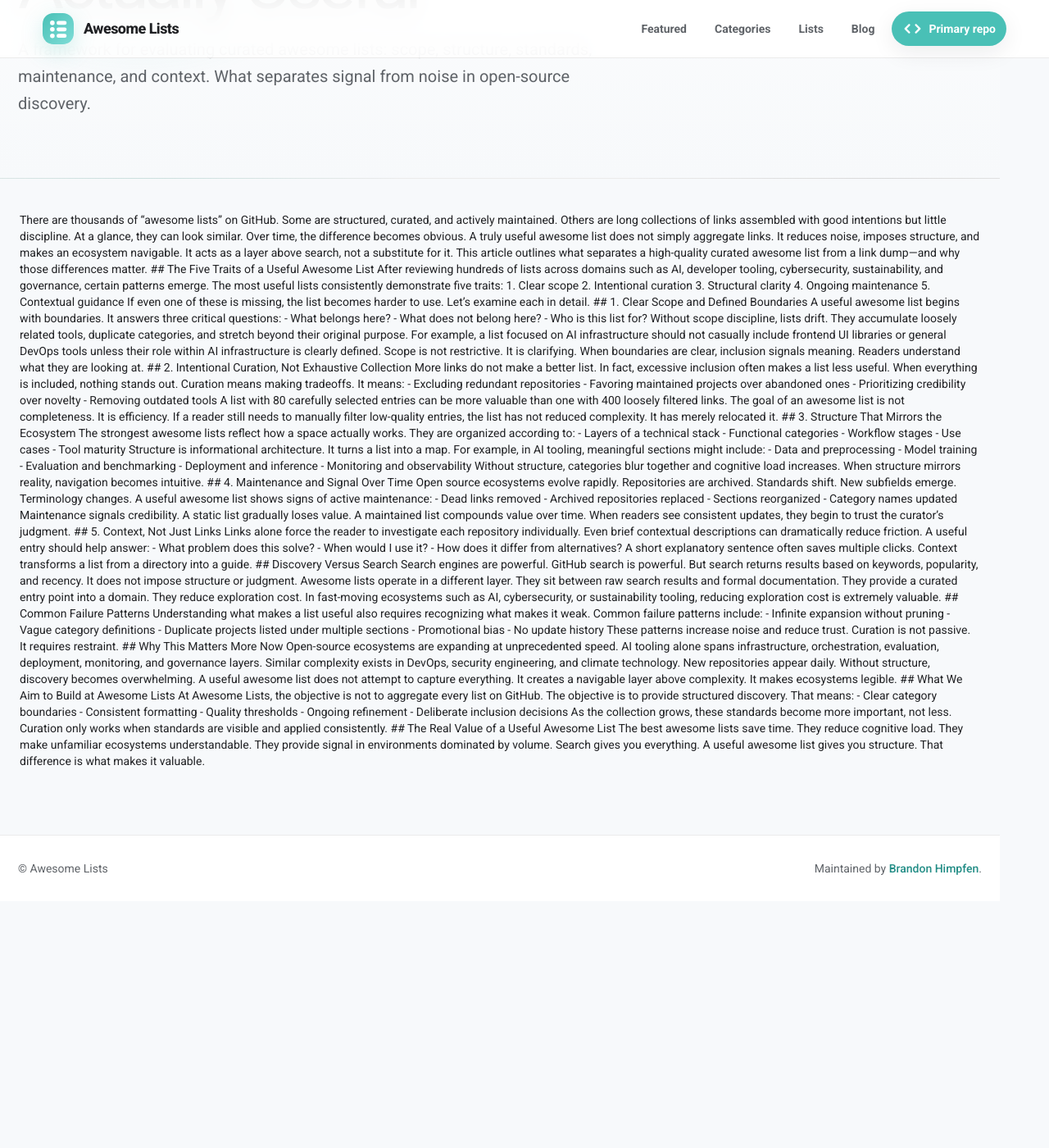
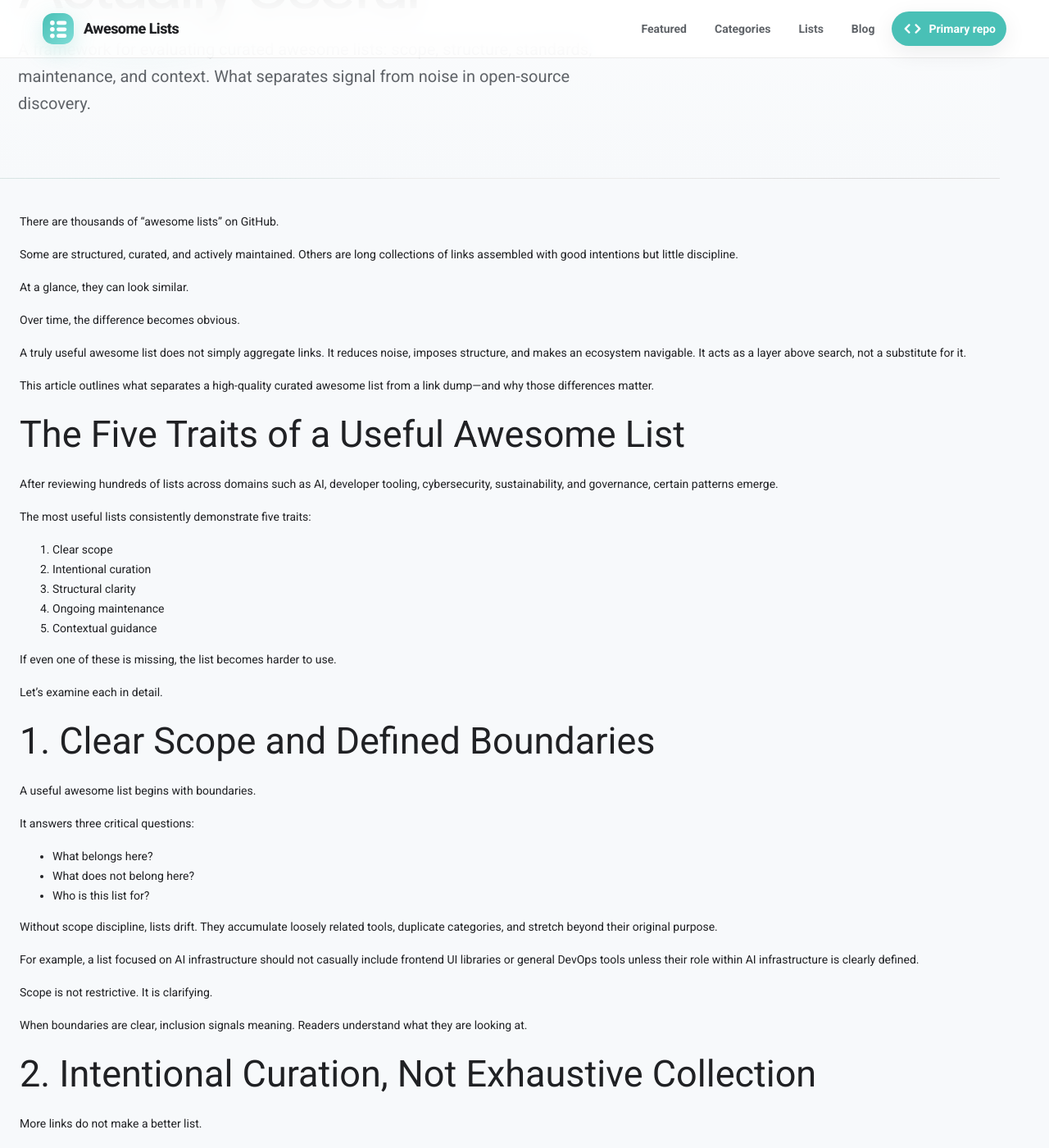
Before and after one commit to awesomelistsio/www, a Jekyll site: the page built from _posts/2026-02-12-what-makes-an-awesome-list-useful.md, in a window 1280 px wide and 1400 px high, scrolled down 384 px. Shown: the whole window at 82% size. Built offline with Jekyll 4.4.1, drawn with Linux system fonts in a browser that asks for light colours; before the commit the page ends 1488 px from its top, so only the background shows below that; some of the changed text lies outside the part shown.

Commit message:
Add posts layout.

```diff
--- /dev/null
+++ b/_layouts/post.html
@@ -0,0 +1,22 @@
+---
+layout: default
+---
+
+<section class="hero">
+<div class="hero-inner">
+<div>
+<div class="hero-pill">Blog Post</div>
+<h1>{{ page.title }}</h1>
+<p>{{ page.description }}</p>
+</div>
+</div>
+</section>
+
+<div class="page-shell">
+
+<section class="panel">
+  {{ content }}
+
+</section>
+
+</div>
--- a/_posts/2026-02-12-what-makes-an-awesome-list-useful.md
+++ b/_posts/2026-02-12-what-makes-an-awesome-list-useful.md
@@ -1,24 +1,10 @@
 ---
-layout: default
+layout: post
 title: "What Makes an Awesome List Actually Useful"
 description: "A framework for evaluating curated awesome lists: scope, structure, standards, maintenance, and context. What separates signal from noise in open-source discovery."
 date: 2026-02-12 09:00:00 -0500
 tags: [Curation, Open Source, Standards]
 ---
-
-<section class="hero">
-<div class="hero-inner">
-<div>
-<div class="hero-pill">Blog Post</div>
-<h1>What Makes an Awesome List Actually Useful</h1>
-<p>A framework for evaluating curated awesome lists: scope, structure, standards, maintenance, and context. What separates signal from noise in open-source discovery.</p>
-</div>
-</div>
-</section>
-
-<div class="page-shell">
-
-<section class="panel">
 
 There are thousands of “awesome lists” on GitHub.
 
@@ -225,7 +211,3 @@
 A useful awesome list gives you structure.
 
 That difference is what makes it valuable.
-
-</section>
-
-</div>
```
Also changed, not shown: _posts/2026-01-31-welcome-to-the-awesome-lists-blog.md (+1 -19 lines).
